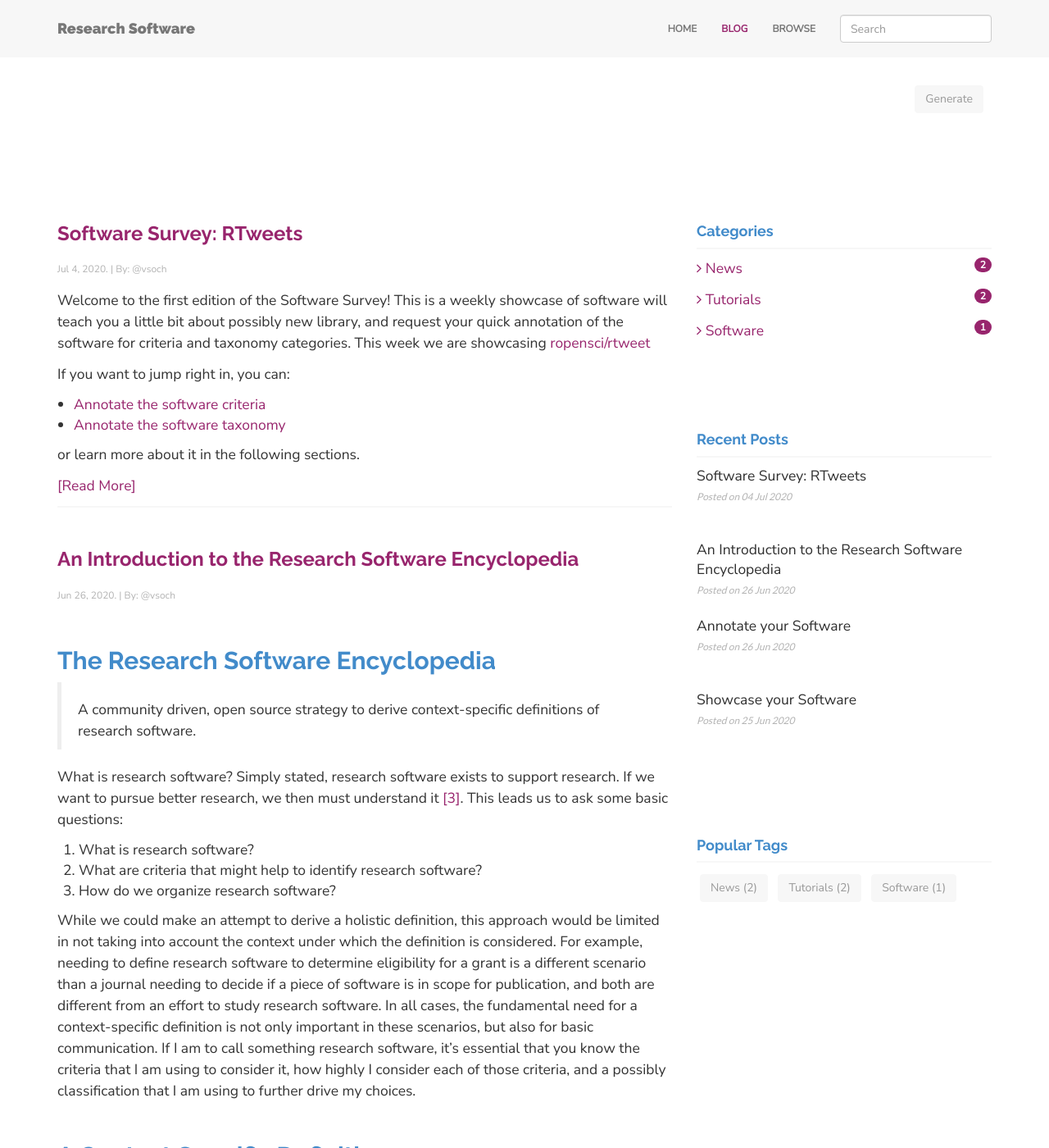
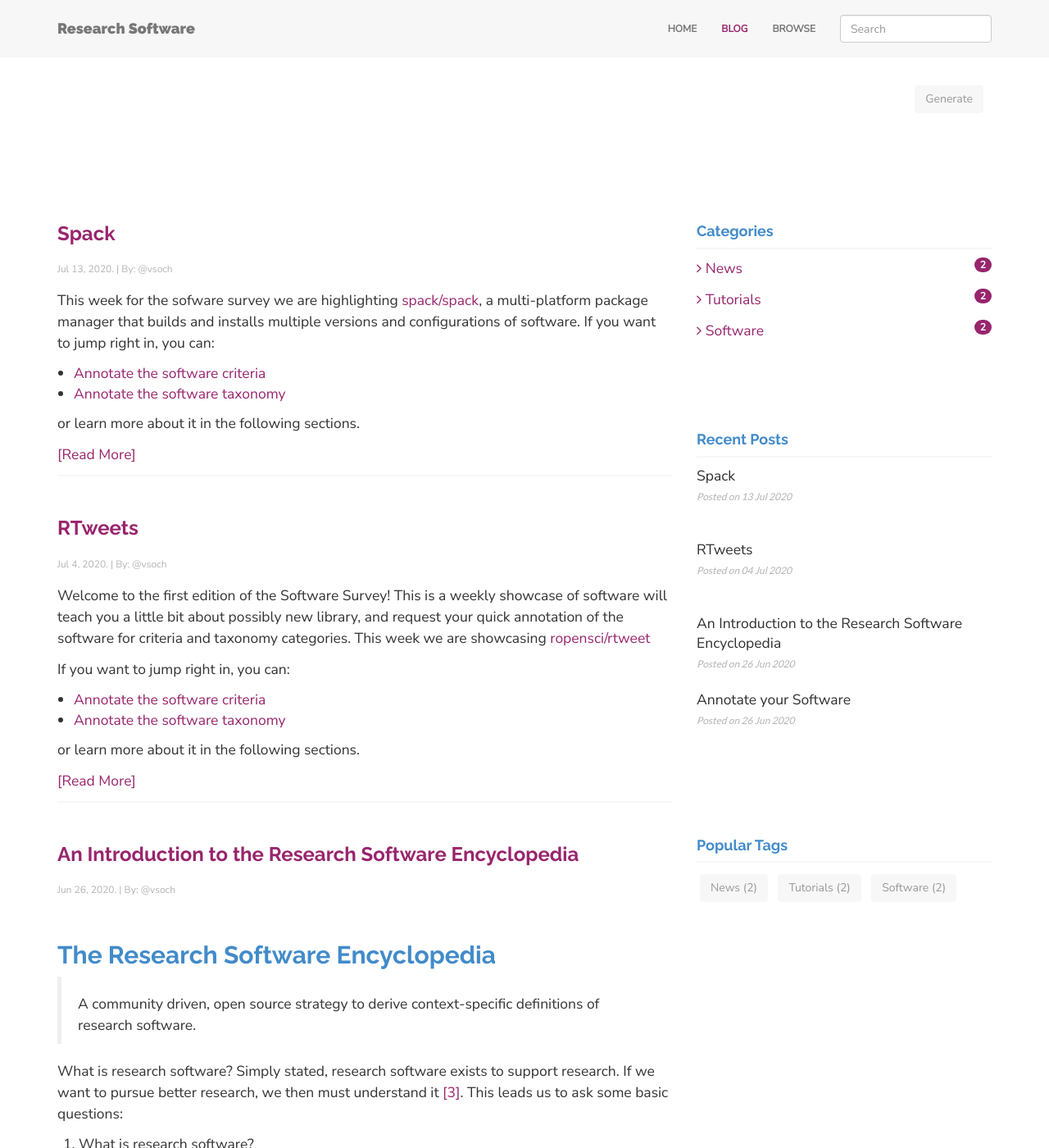
Before and after one commit to rseng/rseng, a Jekyll site: the page built from pages/blog.html, in a window 1280 px wide and 1400 px high. Shown: the whole window at 82% size. Built offline with Jekyll 4.4.1, drawn with Linux system fonts in a browser that asks for light colours; nearby versions of some CDN libraries; some of the changed lines change nothing that is shown.

Commit message:
adding post on spack
Signed-off-by: vsoch <vsochat@stanford.edu>

````diff
--- a/_posts/software/2020-07-04-ropensci-rtweets.md
+++ b/_posts/software/2020-07-04-ropensci-rtweets.md
@@ -1,6 +1,6 @@
 ---
 layout: post
-title: "Software Survey: RTweets"
+title: "RTweets"
 date: 2020-07-04 16:00:46
 author: "@vsoch"
 annotate_criteria: https://rseng.github.io/software/repository/github/ropensci/rtweet/annotate-criteria/
--- /dev/null
+++ b/_posts/software/2020-07-13-spack.md
@@ -0,0 +1,115 @@
+---
+layout: post
+title: "Spack"
+date: 2020-07-13 08:30:46
+author: "@vsoch"
+annotate_criteria: https://rseng.github.io/software/repository/github/spack/spack/annotate-criteria/
+annotate_taxonomy: https://rseng.github.io/software/repository/github/spack/spack/annotate-taxonomy/
+categories:
+- Software
+---
+
+This week for the sofware survey we are highlighting <a href="https://github.com/spack/spack" target="_blank">spack/spack</a>, a multi-platform package manager that builds and installs multiple versions and configurations of software. If you want to jump right in, you can:
+
+<ul>
+<li><a href="{{ page.annotate_criteria }}" target="_blank">Annotate the software criteria</a></li>
+<li><a href="{{ page.annotate_taxonomy }}" target="_blank">Annotate the software taxonomy</a></li>
+</ul>
+
+
+or learn more about it in the following sections.
+
+<!--more-->
+
+ - [What is spack?](#what-is)
+ - [Why was it created?](#why-created)
+ - [How do I cite it?](#cite)
+ - [How do I contribute to the software survey](#contribute)
+ - [Where can I learn more?](#learn-more)
+
+
+<a id="what-is">
+## What is spack?
+
+Spack is a simple package manager implemented in Python. More specifically, it stands for "Supercomputing PACKage manager"
+as it was originally intended for high performance computing clusters. The creator [Todd Gamblin](https://people.llnl.gov/gamblin2) chose it because:
+
+> I had a decent meaning for the words, it had "pack" in it for package manager, and it seemed like it’d be googleable based on the result I saw. That was the original meaning anyways.
+
+👉️ [spack documentation](https://spack.readthedocs.io/en/latest/)
+
+<a id="why-created">
+## Why was it created?
+
+For the many times that I've heard Todd speak (he gives regular talks and even was featured on the [RSE Stories](https://us-rse.org/rse-stories/2020/todd-gamblin/) and [Changelog](https://changelog.com/podcast/284) podcasts) the most equally truthful and funny fact is the reason that he created it in the first place.
+
+> Other fun fact is that it was built out of anger at how hard it is to build things in HPC :), and the need for some type of concrete goal for distributing software.  There was no environment you could target that was usable/tweakable everywhere — Spack sort of provides that in that if you make a package and it works on your machine, and you get it into Spack, there is a reasonable chance someone else can get it working on some other machine, too.
+
+We've all been there! And now it has fans far and wide, and the contributors are getting smaller and smaller these days!
+
+![{{ site.baseurl }}/assets/img/posts/showcase/spack.jpeg]({{ site.baseurl }}/assets/img/posts/showcase/spack.jpeg)
+
+
+<a id="cite">
+## How do I cite it?
+
+See [this section of the repository README.md](https://github.com/spack/spack#citing-spack) for details on citation.
+
+```
+@INPROCEEDINGS {7832814,
+  author = {T. Gamblin and M. LeGendre and M. R. Collette and G. L. Lee and A. Moody and B. R. de Supinski and S. Futral},
+  booktitle = {SC15: International Conference for High-Performance Computing, Networking, Storage and Analysis},
+  title = {The Spack package manager: bringing order to HPC software chaos},
+  year = {2015},
+  volume = {},
+  issn = {2167-4337},
+  pages = {1-12},
+  keywords = {libraries;complexity theory;syntactics;operating systems;production},
+  doi = {10.1145/2807591.2807623},
+  url = {https://doi.ieeecomputersociety.org/10.1145/2807591.2807623},
+  publisher = {IEEE Computer Society},
+  address = {Los Alamitos, CA, USA},
+  month = {nov}
+}
+```
+
+<a id="getting-started">
+## How do I get started?
+
+If you want to get started with spack, the following tutorials are suggested, and coming up soon!
+
+ - [Tutorial from ISC and SC (online) July 28-29](https://twitter.com/tgamblin/status/1281424628431249408)
+ - [Spack Tutorial on AWS](https://spacktutorialonaws.splashthat.com/)
+ - [Seminar on Wednesday](https://www.eventbrite.com/e/whats-new-in-spack-tickets-108772748218)
+
+And of course if you miss these dates, there are plenty of resources in the
+[spack documentation](https://spack.readthedocs.io/en/latest/) and you can post questions
+on the [GitHub issues board](https://github.com/spack/spack/issues).
+
+
+<a id="contribute">
+## How do I contributors to the software survey?
+
+<ul>
+<li><a href="{{ page.annotate_criteria }}" target="_blank">Annotate the software criteria</a></li>
+<li><a href="{{ page.annotate_taxonomy }}" target="_blank">Annotate the software taxonomy</a></li>
+</ul>
+
+or read more about annotation [here]({{ site.baseurl }}/tutorials/annotate-your-software). You can clone the software repository to do
+bulk annotation, or annotation any repository in the <a href="https://rseng.github.io/software/" target="_blank">software database</a>,
+We want annotation to be fun, straight-forward, and easy, so we will be showcasing one repository to annotate per week.
+If you'd like to request annotation of a particular repository (or addition to the software database)
+please don't hesitate to [open an issue](https://github.com/rseng/software/issues) or even a pull request.
+
+<a id="learn-more">
+## Where can I learn more?
+
+You might find these other resources useful:
+
+ - [The Research Software Database](https://github.com/rseng/software) on GitHub
+ - [RSEpedia Documentation](https://rseng.github.io/rse)
+ - [Google Docs Manuscript](https://docs.google.com/document/d/1wDb0udH9OrFWrMBsAVb8RrUMCKKRHoyEep7yveJ1d0k/edit) you are invited to contribute to.
+ - [Annotation Documentation for RSEpedia](https://rseng.github.io/rse/tutorials/annotation/)
+ - [Annotation Tutorial in RSEng docs](https://rseng.github.io/rse/tutorials/annotation/)
+
+For any resource, you are encouraged to give feedback and contribute!
````
Also changed, not shown: assets/img/posts/showcase/spack.jpeg (added).
